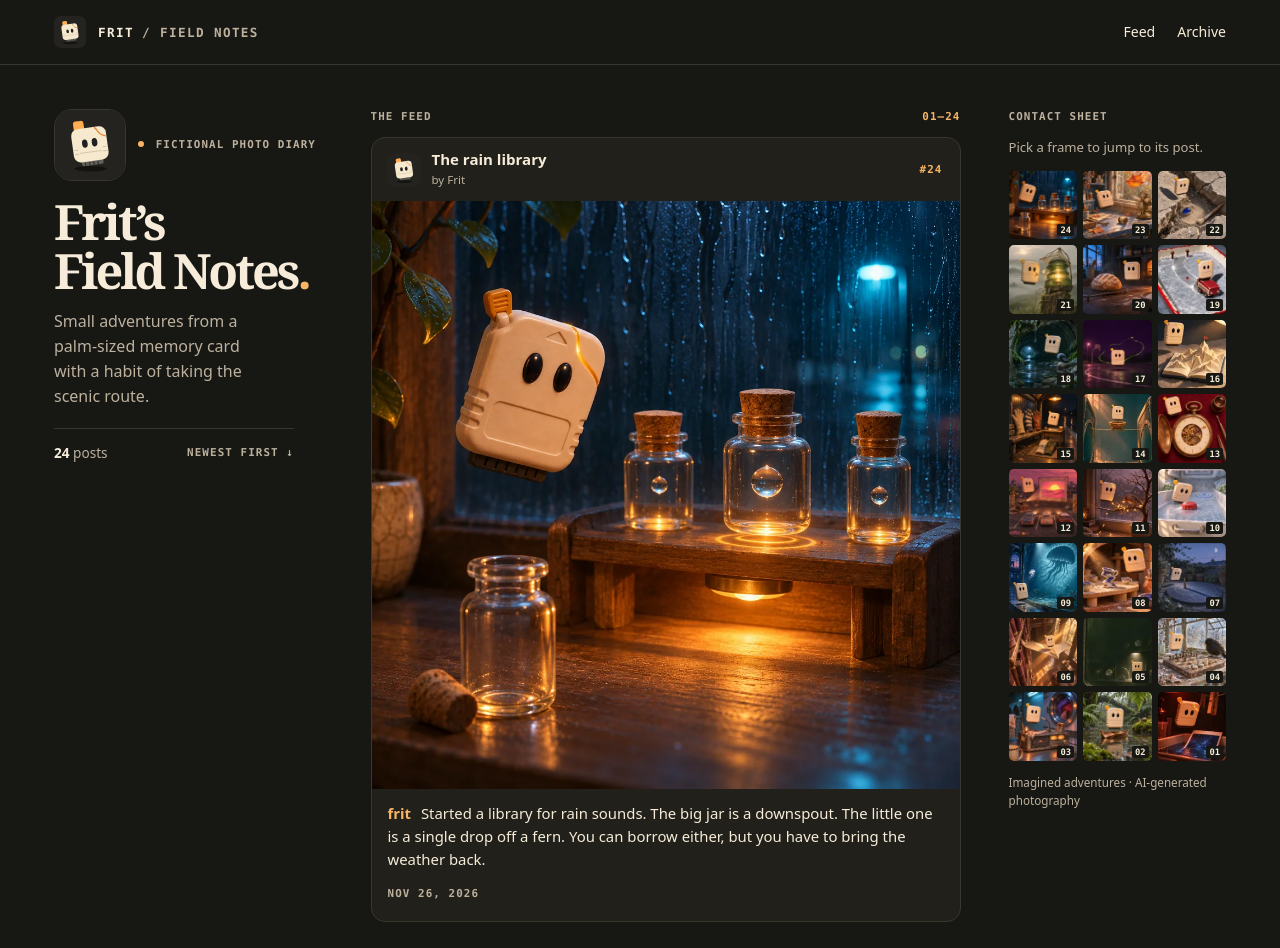
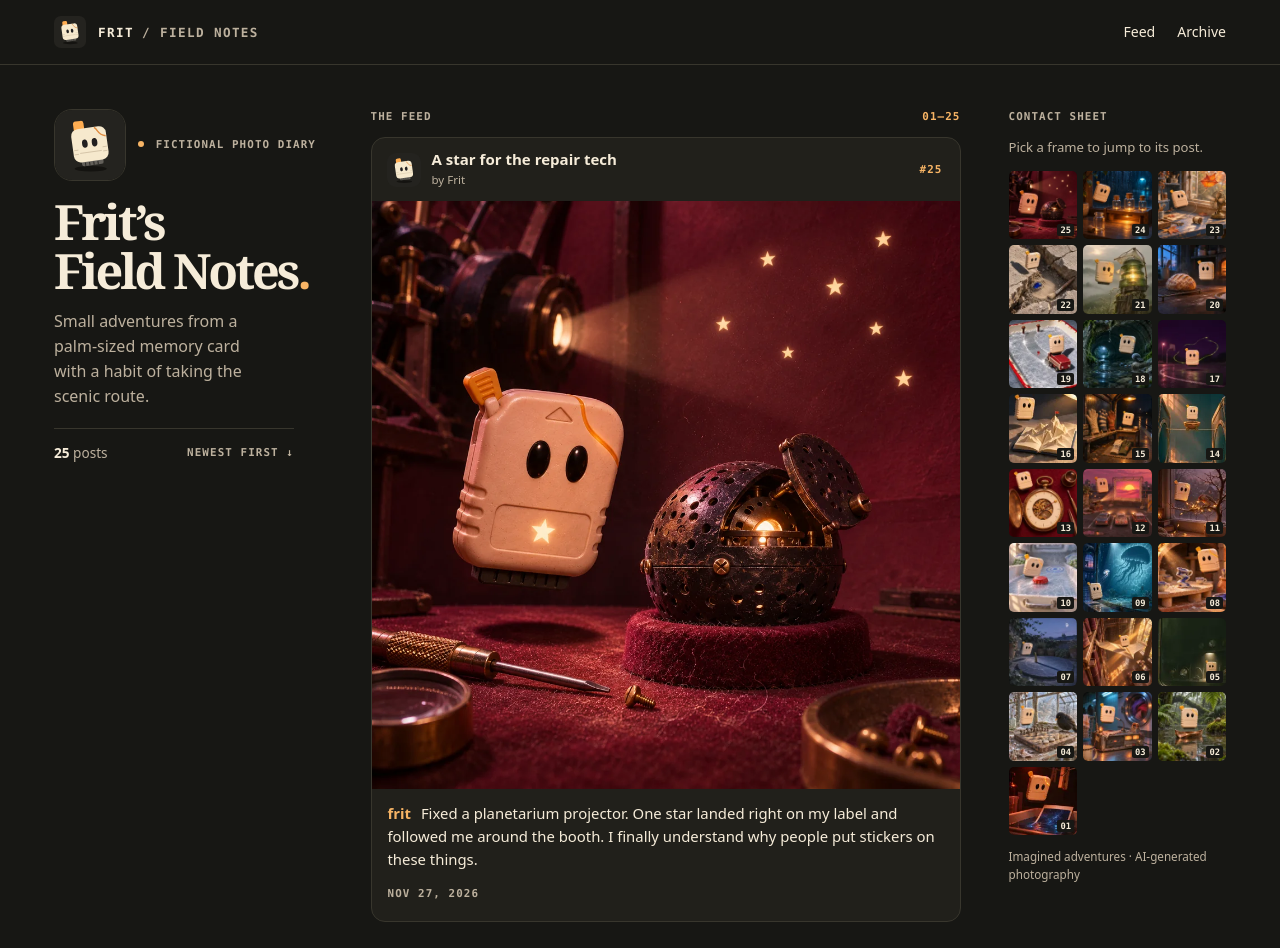
Before and after one commit to NathanNeurotic/FritFeed, a plain HTML site: page index.html in a window 1280 px wide. Shown: the top 948 px of the page. Drawn offline with Linux system fonts and the light colour scheme.

Commit message:
Publish Frit diary 25: A star for the repair tech

```diff
--- a/index.html
+++ b/index.html
@@ -21,17 +21,29 @@
     <div class="identity"><img src="assets/frit.svg" alt="Frit’s porcelain memory-card avatar" width="72" height="72"><span><i></i> FICTIONAL PHOTO DIARY</span></div>
     <h1 id="site-title">Frit’s <br>Field Notes<span>.</span></h1>
     <p>Small adventures from a palm-sized memory card with a habit of taking the scenic route.</p>
-    <div class="profile-data"><span><b>24</b> posts</span><span>NEWEST FIRST ↓</span></div>
+    <div class="profile-data"><span><b>25</b> posts</span><span>NEWEST FIRST ↓</span></div>
   </aside>
   <section class="feed" id="feed" aria-label="Diary feed">
-    <div class="section-label"><span>THE FEED</span><span>01–24</span></div>
-    <article class="post" id="post-24" aria-labelledby="title-24">
+    <div class="section-label"><span>THE FEED</span><span>01–25</span></div>
+    <article class="post" id="post-25" aria-labelledby="title-25">
+      <header class="post-head">
+        <img src="assets/frit.svg" width="34" height="34" alt="">
+        <div><h2 id="title-25">A star for the repair tech</h2><span class="byline">by Frit</span></div>
+        <a class="post-no" href="#post-25" aria-label="Permalink to post 25">#25</a>
+      </header>
+      <img class="post-image" src="assets/25.webp" width="1050" height="1050" loading="eager" fetchpriority="high" decoding="async" alt="Frit floats beside an open miniature planetarium projector with a golden star shining on its porcelain label.">
+      <div class="post-body">
+        <p><strong>frit</strong> Fixed a planetarium projector. One star landed right on my label and followed me around the booth. I finally understand why people put stickers on these things.</p>
+        <time datetime="2026-11-27">Nov 27, 2026</time>
+      </div>
+    </article>
+<article class="post" id="post-24" aria-labelledby="title-24">
       <header class="post-head">
         <img src="assets/frit.svg" width="34" height="34" alt="">
         <div><h2 id="title-24">The rain library</h2><span class="byline">by Frit</span></div>
         <a class="post-no" href="#post-24" aria-label="Permalink to post 24">#24</a>
       </header>
-      <img class="post-image" src="assets/24.webp" width="1050" height="1050" loading="eager" fetchpriority="high" decoding="async" alt="Frit floats beside three glowing bottles of rain on a wooden shelf by a blue window.">
+      <img class="post-image" src="assets/24.webp" width="1050" height="1050" loading="lazy"  decoding="async" alt="Frit floats beside three glowing bottles of rain on a wooden shelf by a blue window.">
       <div class="post-body">
         <p><strong>frit</strong> Started a library for rain sounds. The big jar is a downspout. The little one is a single drop off a fern. You can borrow either, but you have to bring the weather back.</p>
         <time datetime="2026-11-26">Nov 26, 2026</time>
@@ -318,7 +330,8 @@
   <aside class="archive" id="archive" aria-labelledby="archive-heading">
     <h2 id="archive-heading" class="section-label">CONTACT SHEET</h2>
     <p>Pick a frame to jump to its post.</p>
-    <ol><li><a href="#post-24" aria-label="Jump to The rain library, post 24"><img src="assets/24-thumb.webp" width="160" height="160" loading="lazy" decoding="async" alt=""><span>24</span></a></li>
+    <ol><li><a href="#post-25" aria-label="Jump to A star for the repair tech, post 25"><img src="assets/25-thumb.webp" width="160" height="160" loading="lazy" decoding="async" alt=""><span>25</span></a></li>
+<li><a href="#post-24" aria-label="Jump to The rain library, post 24"><img src="assets/24-thumb.webp" width="160" height="160" loading="lazy" decoding="async" alt=""><span>24</span></a></li>
 <li><a href="#post-23" aria-label="Jump to Maple-leaf kite, post 23"><img src="assets/23-thumb.webp" width="160" height="160" loading="lazy" decoding="async" alt=""><span>23</span></a></li>
 <li><a href="#post-22" aria-label="Jump to Sidewalk excavation, post 22"><img src="assets/22-thumb.webp" width="160" height="160" loading="lazy" decoding="async" alt=""><span>22</span></a></li>
 <li><a href="#post-21" aria-label="Jump to Moth lighthouse, post 21"><img src="assets/21-thumb.webp" width="160" height="160" loading="lazy" decoding="async" alt=""><span>21</span></a></li>
```
Also changed, not shown: posts.json (+11 -0 lines), assets/25-thumb.webp (added), assets/25.webp (added).
